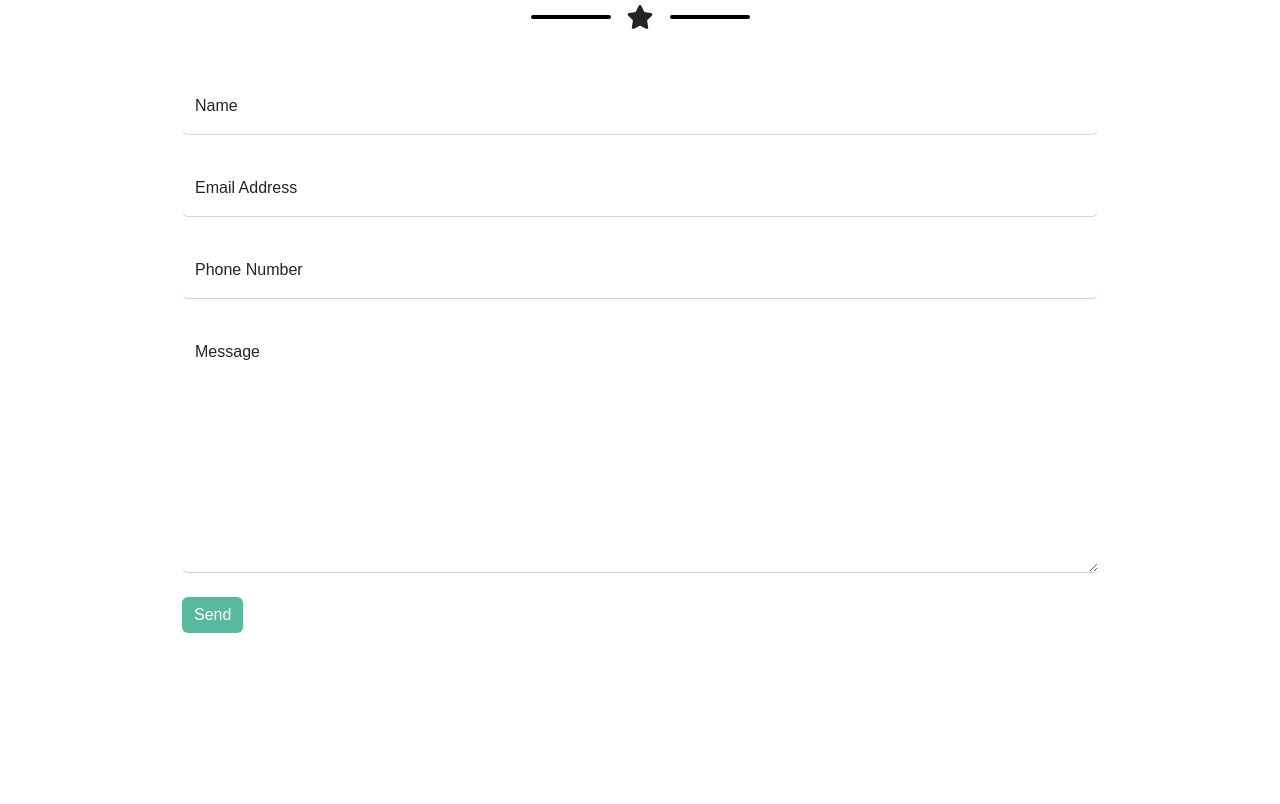
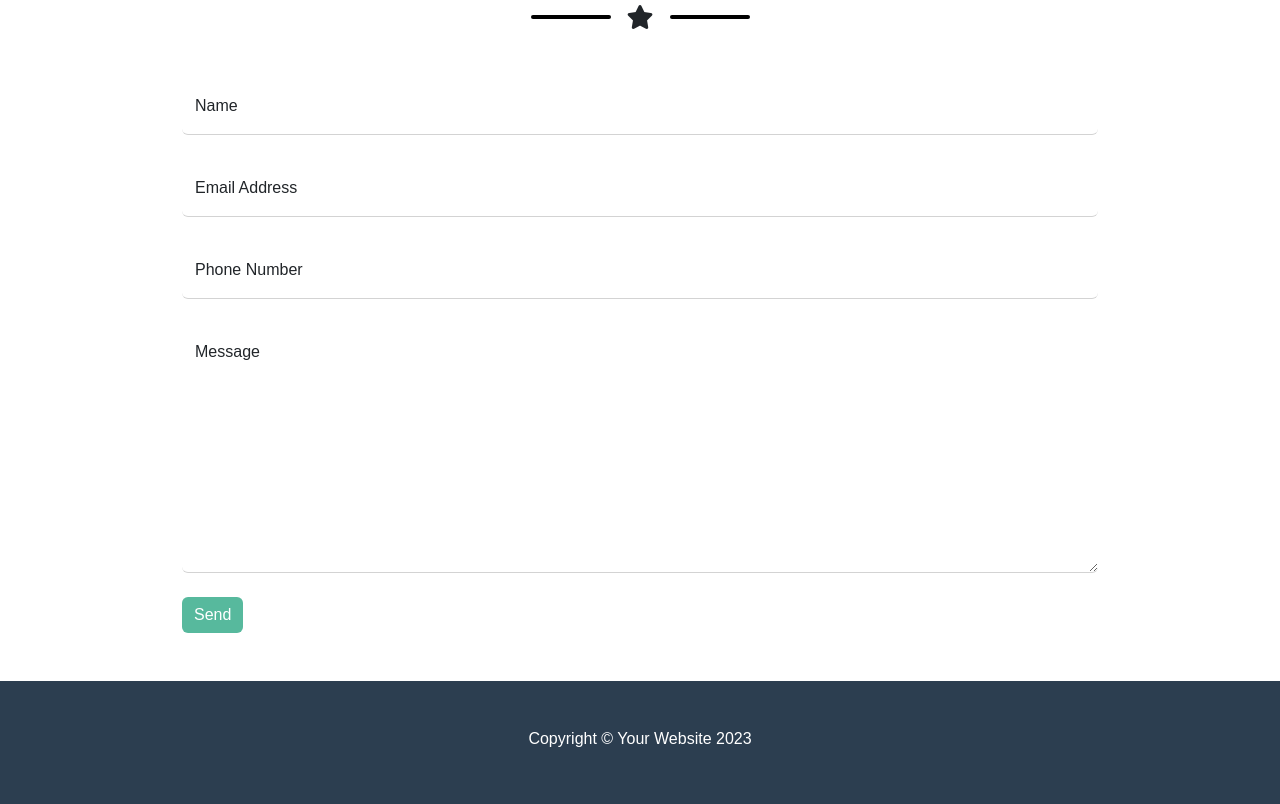
Before and after one commit to gluke0/html-css-bootstrap-freelancer, a plain HTML site: page index.html in a window 1280 px wide. Shown: the part 1918-2722 px from the top of the page. Before the commit the page ends 2599 px from the top, so only its background shows below. Drawn offline with nearby package versions, Linux system fonts and the light colour scheme.

Commit message:
footer section (foot2)

```diff
--- a/assets/css/style.css
+++ b/assets/css/style.css
@@ -70,3 +70,7 @@ img{
 
 
 /* footer */
+
+.footer .foot2{
+    background-color: rgb(44, 62, 80)
+}
--- a/index.html
+++ b/index.html
@@ -78,7 +78,7 @@
                 <i class="fa-solid fa-star"></i>
                 <div class="bg-black ms-3 rod"></div>
             </div>
-            <div class="container-md row m-auto pb-5">
+            <div class="container-sm row m-auto pb-5">
                 <div class="col-12 col-md-6 col-lg-4 mt-4">
                     <img src="./assets/img/cabin.png" alt="Cabin">
                 </div>
@@ -155,11 +155,21 @@
                     </div>
                 </div>
             </section>
+        </main>
 
 
-    </main>
     <!-- footer -->
+        <footer class="footer">
+            <div class="foot1">
 
+            </div>
+
+            <div class="foot2">
+                <div class="container-sm pb-5 pt-5">
+                    <h6 class="text-center text-white">Copyright &copy; Your Website 2023</h6>
+                </div>
+            </div>
+        </footer>
 
 
 
```
